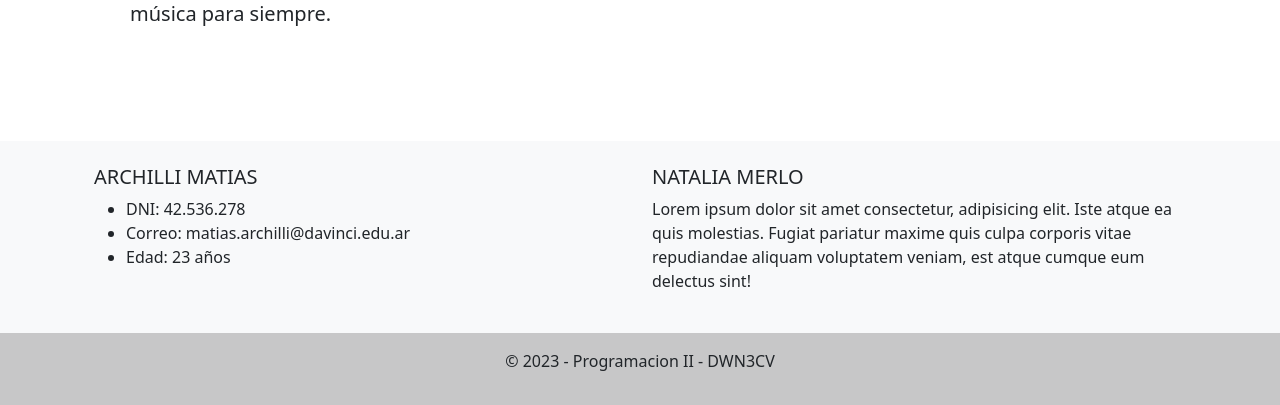
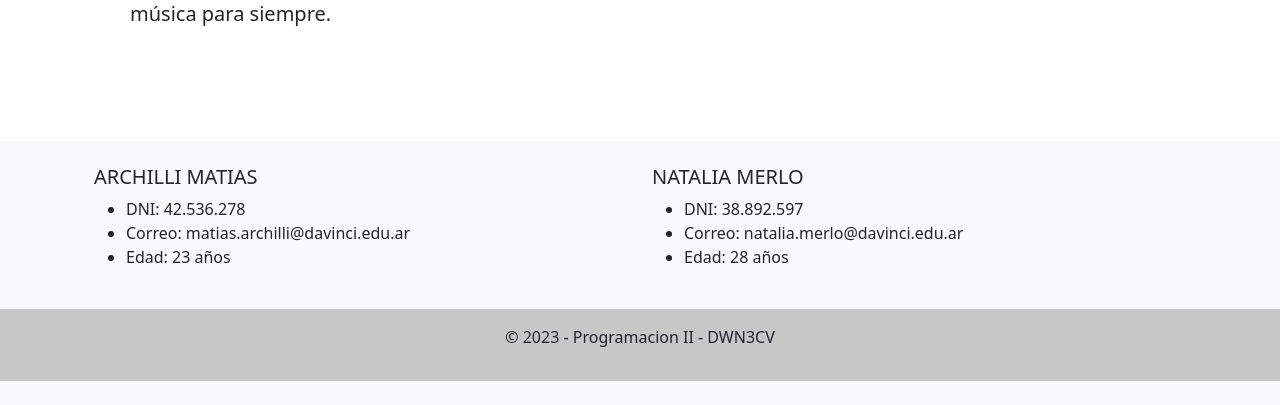
Before and after one commit to natmerlo/ARCHILLI-MERLO-TP-1, a PHP site: page /index.php in a window 1280 px wide. Shown: the part 550-955 px from the top of the page. After the commit the page ends 931 px from the top, so only its background shows below. Run offline with PHP 8.4, Linux system fonts and the light colour scheme.

Commit message:
feat: actualización datos footer

```diff
--- a/index.php
+++ b/index.php
@@ -106,7 +106,7 @@ if (!array_key_exists($seccion, $secciones_validas)) {
                             <li><a class="dropdown-item" href="index.php?sec=catalogo_x_genero&gen=grunge">Grunge</a></li>
                             <li><a class="dropdown-item" href="index.php?sec=catalogo_x_genero&gen=experimental">Experimental</a></li>
                             <li><a class="dropdown-item" href="index.php?sec=catalogo_x_genero&gen=música electrónica">Música Electrónica</a></li>
-                            <li><a class="dropdown-item" href="index.php?sec=catalogo_x_genero&gen=house">house</a></li>
+                            <li><a class="dropdown-item" href="index.php?sec=catalogo_x_genero&gen=house">House</a></li>
                             <li><a class="dropdown-item" href="index.php?sec=catalogo_x_genero&gen=hip-hop">Hip-Hop</a></li>
                             <li><a class="dropdown-item" href="index.php?sec=catalogo_x_genero&gen=rap">Rap</a></li>
                             <li><a class="dropdown-item" href="index.php?sec=catalogo_x_genero&gen=punk rock">Punk Rock</a></li>
@@ -135,7 +135,6 @@ if (!array_key_exists($seccion, $secciones_validas)) {
 
     <!-- footer -->
     <!-- <footer class="bg-secondary text-light text-center p-2">
-
 
 
     </footer> -->
@@ -167,11 +166,17 @@ if (!array_key_exists($seccion, $secciones_validas)) {
             <div class="col-lg-6 col-md-12 mb-4 mb-md-0">
                 <h5 class="text-uppercase">Natalia Merlo</h5>
 
-                <p>
-                Lorem ipsum dolor sit amet consectetur, adipisicing elit. Iste atque ea quis
-                molestias. Fugiat pariatur maxime quis culpa corporis vitae repudiandae
-                aliquam voluptatem veniam, est atque cumque eum delectus sint!
-                </p>
+                <ul>
+                    <li>
+                        DNI: 38.892.597
+                    </li>
+                    <li>
+                        Correo: natalia.merlo@davinci.edu.ar
+                    </li>
+                    <li>
+                        Edad: 28 años
+                    </li>
+                </ul>
             </div>
             <!--Grid column-->
             </div>
```
